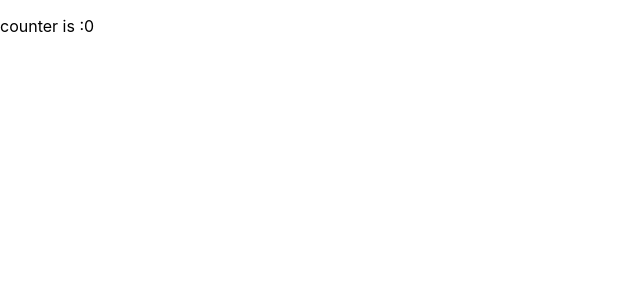
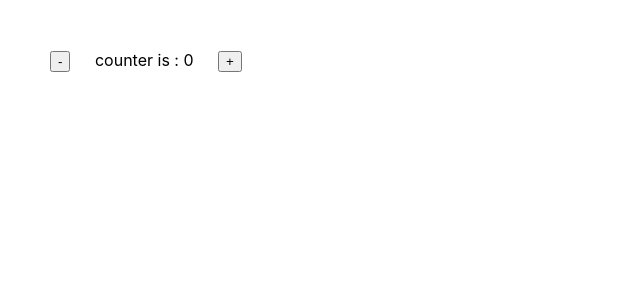
Before and after one commit to awais882s/Class-02, a React (Create React App) app: page / in a window 1280 px wide. Shown: the top 300 px of the page, without its empty margins (0-640 px from the left). Built offline with nearby package versions, Linux system fonts and the light colour scheme.

Commit message:
plus and minus btn create

```diff
--- a/src/Components/Counter.js
+++ b/src/Components/Counter.js
@@ -1,9 +1,13 @@
 function Counter() {
-  const counter = 0;
-  return (
-    <div>
-      <p> counter is :{counter}</p>
-    </div>
-  );
+    const counter = 0;
+    return (
+        <div style={{ padding: 50 }}>
+            <button>-</button>
+            <span style={{ padding: 20 }}> counter is : {counter} </span>
+            <button>+</button>
+        </div>
+    );
 }
 export default Counter;
+
+// state
```
